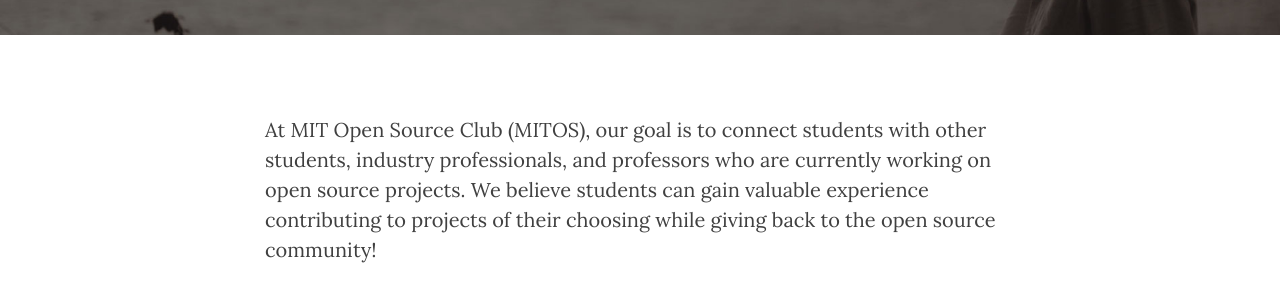
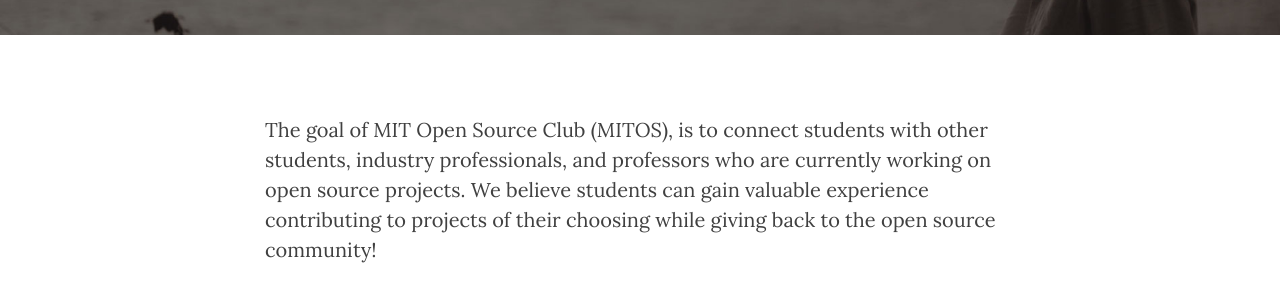
Before and after one commit to mit-open-source/mit-open-source.github.io, a Jekyll site: the page built from about.html, in a window 1280 px wide. Shown: the part 271-571 px from the top of the page. Built offline with Jekyll 4.4.1, drawn with Linux system fonts in a browser that asks for light colours; nearby versions of some CDN libraries.

Commit message:
copy edits for the about page

```diff
--- a/about.html
+++ b/about.html
@@ -5,6 +5,16 @@ description: "Our Mission"
 header-img: "img/about-bg.jpg"
 ---
 
-<p>At MIT Open Source Club (MITOS), our goal is to connect students with other students, industry professionals, and professors who are currently working on open source projects. We believe students can gain valuable experience contributing to projects of their choosing while giving back to the open source community!</p>
+<p>
+  The goal of MIT Open Source Club (MITOS), is to connect students with other
+  students, industry professionals, and professors who are currently working on
+  open source projects. We believe students can gain valuable experience
+  contributing to projects of their choosing while giving back to the open
+  source community!
+</p>
 
-<p>If you are an open source contributor who would like to share a project, or a student who would like to get involved, contact us at <a href="mailto:mitos-exec@mit.edu" target="_top">mitos-exec@mit.edu</a>.</p>
+<p>
+  If you are an open source contributor who would like to share a project, or a
+  student who would like to get involved, contact us at <a
+  href="mailto:mitos-exec@mit.edu" target="_top">mitos-exec@mit.edu</a>.
+</p>
```
